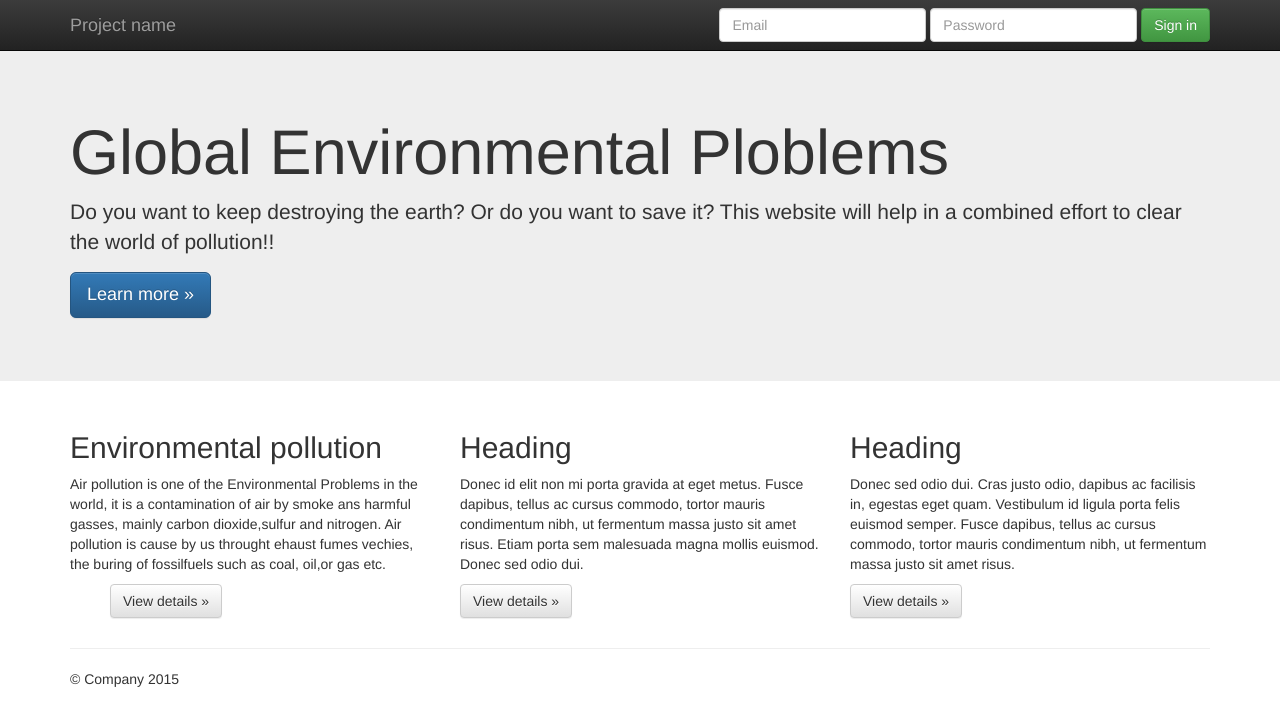
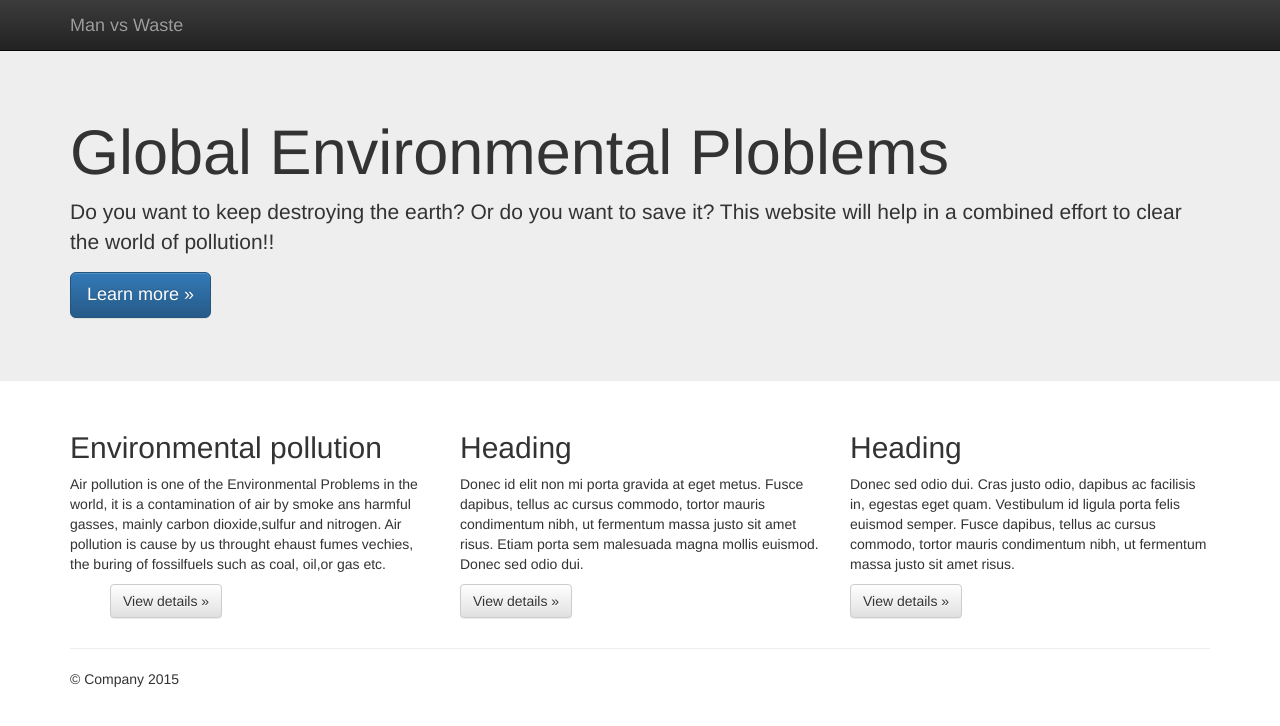
Before and after one commit to talus15/Savetheworld, a plain HTML site: page index.html in a window 1280 px wide. Drawn offline with nearby package versions, Linux system fonts and the light colour scheme.

Commit message:
menu
now

```diff
--- a/index.html
+++ b/index.html
@@ -36,18 +36,10 @@
             <span class="icon-bar"></span>
             <span class="icon-bar"></span>
           </button>
-          <a class="navbar-brand" href="#">Project name</a>
+          <a class="navbar-brand" href="#">Man vs Waste</a>
         </div>
         <div id="navbar" class="navbar-collapse collapse">
-          <form class="navbar-form navbar-right" role="form">
-            <div class="form-group">
-              <input type="text" placeholder="Email" class="form-control">
-            </div>
-            <div class="form-group">
-              <input type="password" placeholder="Password" class="form-control">
-            </div>
-            <button type="submit" class="btn btn-success">Sign in</button>
-          </form>
+
         </div><!--/.navbar-collapse -->
       </div>
     </nav>
```
